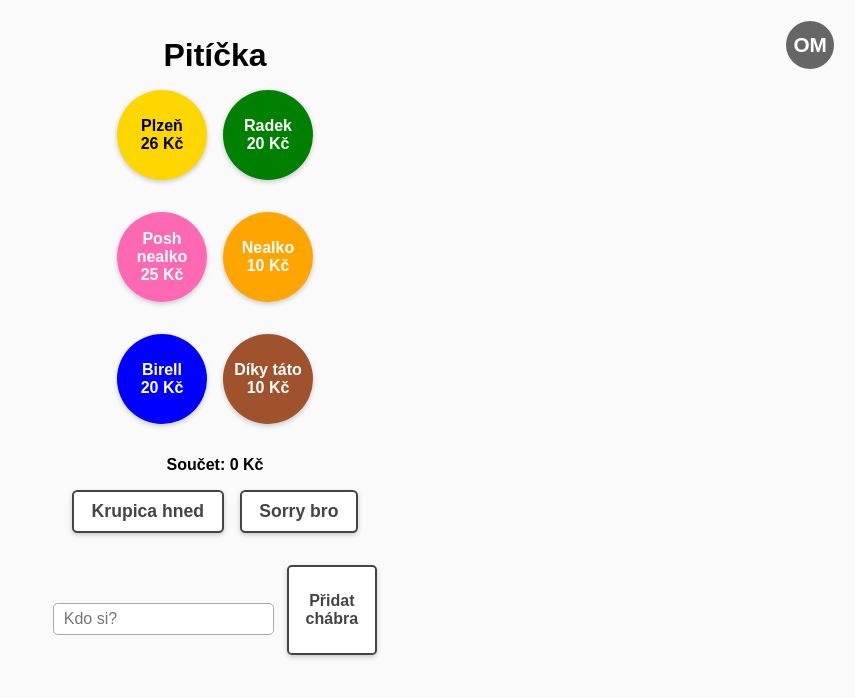
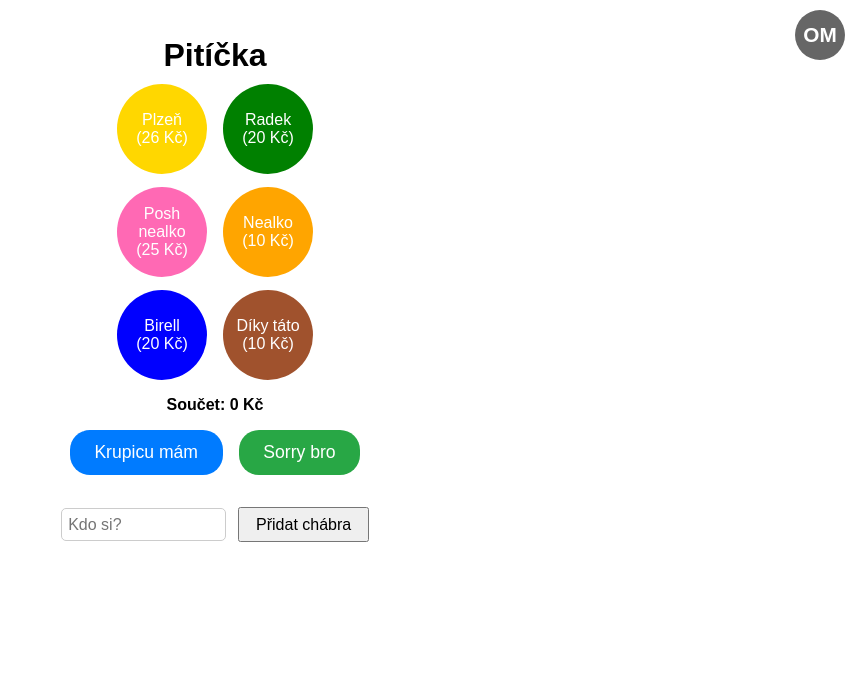
Before and after one commit to racochejlisdadnow/pitickaodtatky, a plain HTML site: page index.html in a window 1280 px wide. Shown: the whole page, without its empty margins (425-1280 px from the left). Drawn offline with Linux system fonts and the light colour scheme.

Commit message:
Add files via upload

```diff
--- a/index.html
+++ b/index.html
@@ -11,58 +11,73 @@
       margin: auto;
       padding: 1em;
       position: relative;
-      min-height: 100vh;
-      background: #fafafa;
     }
     h1 {
       text-align: center;
-      margin-bottom: 0.5em;
+      margin-bottom: 0.3em;
     }
     #avatar {
       position: fixed;
-      top: 1em;
-      right: 1em;
-      width: 48px;
-      height: 48px;
-      background-color: #666;
+      top: 10px;
+      right: 10px;
+      width: 50px;
+      height: 50px;
+      border-radius: 50%;
+      background: #666;
       color: white;
-      border-radius: 50%;
-      display: flex;
-      align-items: center;
-      justify-content: center;
       font-weight: bold;
       font-size: 1.3em;
+      line-height: 50px;
+      text-align: center;
       user-select: none;
     }
-    #buttons {
+    #buttons-row {
       display: flex;
-      flex-wrap: wrap;
+      justify-content: center;
+      gap: 1em;
+      margin-bottom: 0.8em;
+    }
+    #buttons-row button {
+      width: 90px;
+      height: 90px;
+      border-radius: 50%;
+      border: none;
+      color: white;
+      font-size: 1em;
+      cursor: pointer;
+      white-space: pre-line;
+    }
+    #buttons-row-2 {
+      display: flex;
+      justify-content: center;
+      gap: 1em;
+      margin-bottom: 0.8em;
+    }
+    #buttons-row-2 button {
+      width: 90px;
+      height: 90px;
+      border-radius: 50%;
+      border: none;
+      color: white;
+      font-size: 1em;
+      cursor: pointer;
+      white-space: pre-line;
+    }
+    #buttons-row-3 {
+      display: flex;
       justify-content: center;
       gap: 1em;
       margin-bottom: 1em;
     }
-    .row {
-      display: flex;
-      justify-content: center;
-      gap: 1em;
-      margin-bottom: 1em;
-      width: 100%;
-    }
-    button {
-      border: none;
-      border-radius: 50%;
+    #buttons-row-3 button {
       width: 90px;
       height: 90px;
+      border-radius: 50%;
+      border: none;
+      color: white;
       font-size: 1em;
-      font-weight: bold;
-      color: white;
       cursor: pointer;
-      box-shadow: 0 2px 5px rgba(0,0,0,0.2);
-      user-select: none;
-      transition: transform 0.15s ease;
-    }
-    button:active {
-      transform: scale(0.9);
+      white-space: pre-line;
     }
     .plzen { background-color: gold; color: black; }
     .radek { background-color: green; }
@@ -72,62 +87,51 @@
     .dikytato { background-color: sienna; }
 
     #summary, #details {
-      margin-top: 0.5em;
+      margin-top: 1em;
       font-weight: bold;
       text-align: center;
     }
-    #actions {
+    #qr {
       margin-top: 1em;
+      text-align: center;
+    }
+    #user-new {
+      margin-top: 2em;
+      text-align: center;
+    }
+    #user-new input {
+      padding: 0.4em;
+      font-size: 1em;
+      width: 150px;
+      border-radius: 5px;
+      border: 1px solid #ccc;
+    }
+    #user-new button {
+      padding: 0.4em 1em;
+      font-size: 1em;
+      margin-left: 0.5em;
+      cursor: pointer;
+    }
+    #pay-buttons {
+      margin-top: 1em;
+      text-align: center;
       display: flex;
       justify-content: center;
       gap: 1em;
     }
-    #actions button {
-      border-radius: 0.3em;
-      width: auto;
-      height: auto;
-      padding: 0.5em 1em;
+    #pay-buttons button {
+      padding: 0.7em 1.4em;
       font-size: 1.1em;
-      border: 2px solid #444;
-      background-color: white;
-      color: #444;
-      transition: background-color 0.3s, color 0.3s;
+      cursor: pointer;
+      border-radius: 20px;
+      border: none;
+      color: white;
     }
-    #actions button:hover {
-      background-color: #444;
-      color: white;
-      cursor: pointer;
+    #pay-now {
+      background-color: #007bff;
     }
-    #qr {
-      margin-top: 1.5em;
-      text-align: center;
-    }
-    #new-user {
-      margin-top: 2em;
-      text-align: center;
-    }
-    #new-user input[type="text"] {
-      padding: 0.4em 0.6em;
-      font-size: 1em;
-      border-radius: 0.3em;
-      border: 1px solid #aaa;
-      width: 60%;
-      max-width: 200px;
-      margin-right: 0.5em;
-    }
-    #new-user button {
-      padding: 0.4em 1em;
-      font-size: 1em;
-      border-radius: 0.3em;
-      border: 2px solid #444;
-      background-color: white;
-      color: #444;
-      cursor: pointer;
-      transition: background-color 0.3s, color 0.3s;
-    }
-    #new-user button:hover {
-      background-color: #444;
-      color: white;
+    #pay-later {
+      background-color: #28a745;
     }
   </style>
 </head>
@@ -135,63 +139,64 @@
   <h1>Pitíčka</h1>
   <div id="avatar" title="Uživatel"></div>
 
-  <div id="buttons">
-    <div class="row">
-      <!-- První řada: Plzeň a Radek -->
-      <button class="plzen" onclick="addDrink(drinks[0])">Plzeň<br>26 Kč</button>
-      <button class="radek" onclick="addDrink(drinks[1])">Radek<br>20 Kč</button>
-    </div>
-    <div class="row">
-      <!-- Druhá řada: Posh nealko a Nealko -->
-      <button class="posh" onclick="addDrink(drinks[3])">Posh nealko<br>25 Kč</button>
-      <button class="nealko" onclick="addDrink(drinks[4])">Nealko<br>10 Kč</button>
-    </div>
-    <div class="row" style="justify-content: center;">
-      <!-- Třetí řada: Birell a Díky táto -->
-      <button class="birell" onclick="addDrink(drinks[2])">Birell<br>20 Kč</button>
-      <button class="dikytato" onclick="addDrink(drinks[5])">Díky táto<br>10 Kč</button>
-    </div>
-  </div>
+  <div id="buttons-row"></div>
+  <div id="buttons-row-2"></div>
+  <div id="buttons-row-3"></div>
 
   <div id="details"></div>
   <div id="summary">Součet: 0 Kč</div>
 
-  <div id="actions">
-    <button onclick="payToday()">Krupica hned</button>
-    <button onclick="payLater()">Sorry bro</button>
+  <div id="pay-buttons">
+    <button id="pay-now">Krupicu mám</button>
+    <button id="pay-later">Sorry bro</button>
   </div>
 
   <div id="qr"></div>
 
-  <div id="new-user">
-    <input type="text" id="newUserName" placeholder="Kdo si?" />
-    <button onclick="addNewUser()">Přidat chábra</button>
+  <div id="user-new">
+    <input type="text" id="newUserInput" placeholder="Kdo si?" maxlength="15" />
+    <button id="addUserBtn">Přidat chábra</button>
   </div>
 
   <script>
-    const drinks = [
+    const drinksRow1 = [
       { name: "Plzeň", price: 26, class: "plzen" },
       { name: "Radek", price: 20, class: "radek" },
-      { name: "Birell", price: 20, class: "birell" },
+    ];
+    const drinksRow2 = [
       { name: "Posh nealko", price: 25, class: "posh" },
       { name: "Nealko", price: 10, class: "nealko" },
+    ];
+    const drinksRow3 = [
+      { name: "Birell", price: 20, class: "birell" },
       { name: "Díky táto", price: 10, class: "dikytato" },
     ];
 
+    let user = "host";
     let total = 0;
-    let user = "host";
     const selections = {};
 
-    // Načtení uživatele z URL parametru "u"
-    function getParam(name) {
-      const url = new URL(window.location.href);
-      return url.searchParams.get(name);
+    function saveData() {
+      localStorage.setItem(`utrata_${user}`, JSON.stringify({total, selections}));
     }
 
-    // Aktualizace součtu a detailů
+    function loadData() {
+      const saved = localStorage.getItem(`utrata_${user}`);
+      if (saved) {
+        const obj = JSON.parse(saved);
+        total = obj.total || 0;
+        Object.assign(selections, obj.selections || {});
+      }
+    }
+
+    function clearData() {
+      localStorage.removeItem(`utrata_${user}`);
+      total = 0;
+      for(let k in selections) delete selections[k];
+    }
+
     function updateSummary() {
       document.getElementById("summary").textContent = `Součet: ${total} Kč`;
-
       const detailsDiv = document.getElementById("details");
       const detailList = Object.entries(selections)
         .map(([name, count]) => `${count}× ${name}`)
@@ -199,7 +204,6 @@
       detailsDiv.textContent = detailList ? `Detaily: ${detailList}` : "";
     }
 
-    // Přidání nápoje do účtu
     function addDrink(drink) {
       total += drink.price;
       selections[drink.name] = (selections[drink.name] || 0) + 1;
@@ -207,103 +211,96 @@
       saveData();
     }
 
-    // Vygenerování QR kódu pro platbu
     function generateQr() {
-      if(total === 0) {
-        alert("Nemáte žádnou útratu k zaplacení.");
+      if (total <= 0) {
+        alert("Nejsou vybrány žádné položky k platbě.");
         return;
       }
       const variableSymbol = new Date().toISOString().slice(0, 10).replaceAll("-", "");
       const message = `${user} ${variableSymbol}`;
       const qrData = `SPD*1.0*ACC:CZ7030300000001165726015*AM:${total.toFixed(2)}*CC:CZK*MSG:${message}`;
       const qrUrl = `https://api.qrserver.com/v1/create-qr-code/?data=${encodeURIComponent(qrData)}&size=200x200`;
+
       document.getElementById("qr").innerHTML = `<img src="${qrUrl}" alt="QR kód k platbě" />`;
-    }
 
-    // Uložení dat do localStorage
-    function saveData() {
-      const key = `utrata_${user}`;
-      const data = { total, selections };
-      localStorage.setItem(key, JSON.stringify(data));
-    }
-
-    // Načtení dat z localStorage
-    function loadData() {
-      const key = `utrata_${user}`;
-      const saved = localStorage.getItem(key);
-      if(saved) {
-        try {
-          const data = JSON.parse(saved);
-          total = data.total || 0;
-          Object.assign(selections, data.selections || {});
-        } catch(e) {
-          // chyba při parsování, ignoruj
-        }
+      if(user === "host") {
+        clearData();
+        updateSummary();
       }
     }
 
-    // Platba dnes - vygeneruje QR a vymaže data
-    function payToday() {
-      generateQr();
-      clearData();
-      updateSummary();
+    function initButtons() {
+      const container1 = document.getElementById("buttons-row");
+      drinksRow1.forEach(drink => {
+        const btn = document.createElement("button");
+        btn.className = drink.class;
+        btn.textContent = `${drink.name}\n(${drink.price} Kč)`;
+        btn.onclick = () => addDrink(drink);
+        container1.appendChild(btn);
+      });
+
+      const container2 = document.getElementById("buttons-row-2");
+      drinksRow2.forEach(drink => {
+        const btn = document.createElement("button");
+        btn.className = drink.class;
+        btn.textContent = `${drink.name}\n(${drink.price} Kč)`;
+        btn.onclick = () => addDrink(drink);
+        container2.appendChild(btn);
+      });
+
+      const container3 = document.getElementById("buttons-row-3");
+      drinksRow3.forEach(drink => {
+        const btn = document.createElement("button");
+        btn.className = drink.class;
+        btn.textContent = `${drink.name}\n(${drink.price} Kč)`;
+        btn.onclick = () => addDrink(drink);
+        container3.appendChild(btn);
+      });
     }
 
-    // Zaplatím později - uloží data a smaže QR
-    function payLater() {
-      saveData();
-      document.getElementById("qr").innerHTML = "";
-      alert("Útrata byla uložena, můžete pokračovat později.");
+    function setAvatar() {
+      const avatarDiv = document.getElementById("avatar");
+      if(user === "host") {
+        avatarDiv.textContent = "OM";
+        avatarDiv.title = "Host (Om)";
+      } else {
+        let initials = user.split(" ").map(w => w[0].toUpperCase()).join("").slice(0,2);
+        avatarDiv.textContent = initials || "??";
+        avatarDiv.title = `Uživatel: ${user}`;
+      }
     }
 
-    // Vymazat data (reset)
-    function clearData() {
-      total = 0;
-      for(const key in selections) delete selections[key];
-      const key = `utrata_${user}`;
-      localStorage.removeItem(key);
+    function addUser() {
+      const input = document.getElementById("newUserInput");
+      const name = input.value.trim();
+      if(name.length < 2) {
+        alert("Přezdívka musí mít alespoň 2 znaky.");
+        return;
+      }
+      user = name;
+      clearData();
+      loadData();
+      updateSummary();
+      setAvatar();
+      input.value = "";
+      document.getElementById("qr").innerHTML = "";
     }
 
-    // Přidání nového uživatele (přezdívky)
-    function addNewUser() {
-      const input = document.getElementById("newUserName");
-      const newName = input.value.trim();
-      if(!newName) {
-        alert("Zadejte přezdívku nového uživatele.");
-        return;
-      }
-      // Přesměruj na stejnou stránku s parametrem u=newName
-      window.location.search = "?u=" + encodeURIComponent(newName);
-    }
+    document.getElementById("pay-now").addEventListener("click", () => {
+      generateQr();
+    });
 
-    // Nastavení avataru podle uživatele
-    function setAvatar(name) {
-      const avatarDiv = document.getElementById("avatar");
-      if(!name) {
-        avatarDiv.textContent = "";
-        return;
-      }
-      // Iniciály z názvu uživatele
-      const parts = name.split(" ");
-      let initials = "";
-      if(parts.length === 1) {
-        initials = parts[0].slice(0, 2).toUpperCase();
-      } else {
-        initials = (parts[0][0] + parts[1][0]).toUpperCase();
-      }
-      avatarDiv.textContent = initials;
-    }
+    document.getElementById("pay-later").addEventListener("click", () => {
+      saveData();
+      alert("Útrata uložena pro pozdější platbu.");
+    });
 
-    // Inicializace stránky
-    function init() {
-      const u = getParam("u");
-      user = u || "omelkáč"; // default uživatel
-      setAvatar(user);
-      loadData();
-      updateSummary();
-    }
+    document.getElementById("addUserBtn").addEventListener("click", addUser);
 
-    window.onload = init;
+    loadData();
+    updateSummary();
+    initButtons();
+    setAvatar();
   </script>
 </body>
 </html>
```
